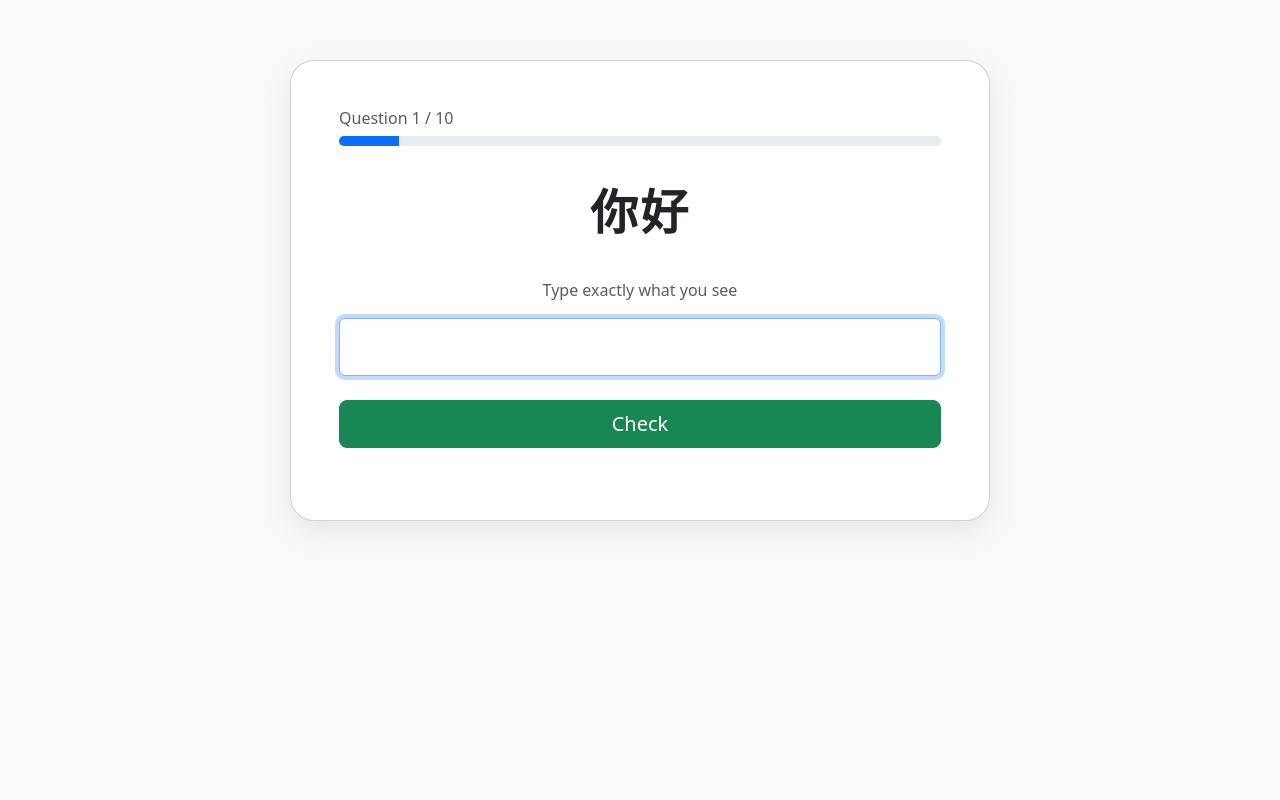
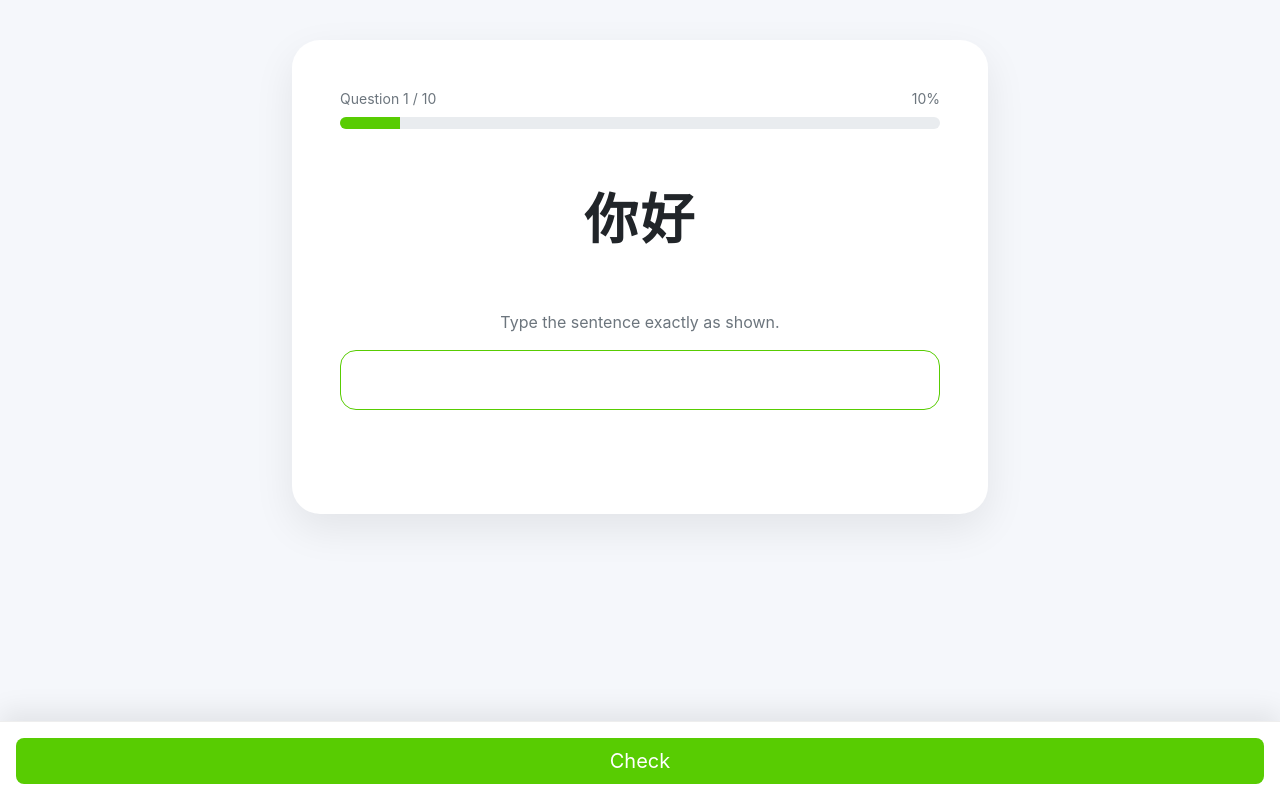
Before and after one commit to ajax997/ChQuiz, a Flask app: page /quiz in a window 1280 px wide. Run offline with Flask 3, Linux system fonts and the light colour scheme.

Commit message:
Update quiz.html

```diff
--- a/templates/quiz.html
+++ b/templates/quiz.html
@@ -4,193 +4,415 @@
 <head>
     <meta charset="UTF-8">
 
-    <!-- Prevent Safari zoom -->
     <meta name="viewport"
-        content="width=device-width, initial-scale=1, maximum-scale=1, viewport-fit=cover">
+          content="width=device-width,
+                   initial-scale=1,
+                   viewport-fit=cover">
 
     <title>Chinese Typing Practice</title>
 
-    <link href="https://cdn.jsdelivr.net/npm/bootstrap@5.3.7/dist/css/bootstrap.min.css"
-        rel="stylesheet">
+    <link href="https://cdn.jsdelivr.net/npm/bootstrap@5.3.3/dist/css/bootstrap.min.css"
+          rel="stylesheet">
 
     <style>
-        body {
-            background: #f8f9fa;
+        :root{
+            --primary:#58cc02;
+            --danger:#ff4b4b;
+            --card-radius:28px;
         }
 
-        .quiz-card {
-            max-width: 700px;
-            margin: 60px auto;
-            border-radius: 24px;
-            box-shadow: 0 10px 30px rgba(0,0,0,.08);
+        html,
+        body{
+            height:100%;
         }
 
-        .sentence {
-            font-size: 48px;
-            font-weight: 700;
-            letter-spacing: 2px;
-            margin: 30px 0;
+        body{
+
+            background:#f5f7fb;
+
+            font-family:
+                -apple-system,
+                BlinkMacSystemFont,
+                "Segoe UI",
+                Roboto,
+                sans-serif;
+
+            overscroll-behavior:none;
+
+            padding-bottom:140px;
         }
 
-        input {
-            font-size: 20px !important; /* Prevent Safari zoom */
-            height: 58px;
+        .container{
+
+            max-width:720px;
+            margin:auto;
+            padding-top:40px;
         }
 
-        #pinyin {
-            display: none;
-            font-size: 22px;
-            color: #0d6efd;
+        .card{
+
+            border:none;
+            border-radius:var(--card-radius);
+
+            box-shadow:
+                0 15px 40px rgba(0,0,0,.08);
         }
 
-        .correct {
-            color: #198754;
-            font-weight: bold;
+        .progress{
+
+            height:12px;
+            border-radius:999px;
         }
 
-        .wrong {
-            color: #dc3545;
-            font-weight: bold;
+        .progress-bar{
+            background:var(--primary);
         }
 
-        .progress {
-            height: 10px;
+        .sentence{
+
+            font-size:54px;
+            font-weight:700;
+            letter-spacing:2px;
+
+            text-align:center;
+
+            margin:50px 0;
         }
+
+        .typing-box{
+
+            font-size:20px !important;
+
+            height:60px;
+
+            text-align:center;
+
+            border-radius:16px;
+        }
+
+        .typing-box:focus{
+
+            box-shadow:none;
+
+            border-color:var(--primary);
+        }
+
+        .feedback{
+
+            min-height:36px;
+
+            margin-top:20px;
+
+            text-align:center;
+
+            font-size:22px;
+
+            font-weight:600;
+        }
+
+        .correct{
+
+            color:var(--primary);
+        }
+
+        .wrong{
+
+            color:var(--danger);
+        }
+
+        #pinyin{
+
+            display:none;
+
+            font-size:22px;
+
+            color:#0d6efd;
+
+            text-align:center;
+
+            margin-top:12px;
+        }
+
+        .bottom-bar{
+
+            position:fixed;
+
+            left:0;
+            right:0;
+            bottom:0;
+
+            background:white;
+
+            padding:16px;
+
+            padding-bottom:max(16px, env(safe-area-inset-bottom));
+
+            border-top:1px solid #eee;
+
+            box-shadow:
+                0 -10px 25px rgba(0,0,0,.08);
+
+            transition:bottom .15s;
+
+            z-index:999;
+        }
+
+        .btn-success{
+
+            background:var(--primary);
+            border:none;
+        }
+
+        .btn-success:hover{
+
+            background:#4eb400;
+        }
+
+        .shake{
+
+            animation:shake .35s;
+        }
+
+        @keyframes shake{
+
+            0%{transform:translateX(0);}
+            25%{transform:translateX(-8px);}
+            50%{transform:translateX(8px);}
+            75%{transform:translateX(-8px);}
+            100%{transform:translateX(0);}
+        }
+
     </style>
+
 </head>
 
 <body>
 
 <div class="container">
 
-<div class="card quiz-card">
+    <div class="card">
 
-<div class="card-body p-5">
+        <div class="card-body p-4 p-md-5">
 
-<h6 class="text-muted">
-Question {{ number }} / {{ total }}
-</h6>
+            <div class="d-flex justify-content-between mb-2">
 
-<div class="progress mb-4">
-<div class="progress-bar"
-style="width: {{ (number/total)*100 }}%"></div>
-</div>
+                <small class="text-secondary">
 
-<div class="sentence text-center">
-{{ question.cn }}
-</div>
+                    Question {{ number }} / {{ total }}
 
-<div class="text-center text-muted mb-3">
-Type exactly what you see
-</div>
+                </small>
 
-<input
-id="answer"
-class="form-control"
-autocomplete="off"
-autocorrect="off"
-autocapitalize="off"
-spellcheck="false">
+                <small class="text-secondary">
 
-<div class="d-grid gap-2 mt-4">
+                    {{ ((number/total)*100)|round|int }}%
 
-<button
-class="btn btn-success btn-lg"
-onclick="check()">
-Check
-</button>
+                </small>
 
-<button
-id="showBtn"
-class="btn btn-outline-secondary"
-style="display:none"
-onclick="showPinyin()">
+            </div>
 
-Show Pinyin
+            <div class="progress">
 
-</button>
+                <div class="progress-bar"
+                     style="width:{{ (number/total)*100 }}%"></div>
+
+            </div>
+
+            <div class="sentence">
+
+                {{ question.cn }}
+
+            </div>
+
+            <p class="text-center text-secondary mb-3">
+
+                Type the sentence exactly as shown.
+
+            </p>
+
+            <input
+
+                id="answer"
+
+                class="form-control typing-box"
+
+                autocomplete="off"
+
+                autocorrect="off"
+
+                autocapitalize="off"
+
+                spellcheck="false"
+
+                inputmode="text"
+
+                enterkeyhint="done"
+
+                name="typing"
+
+                autofocus>
+
+            <div id="feedback"
+                 class="feedback"></div>
+
+            <div id="pinyin">
+
+                {{ question.pinyin }}
+
+            </div>
+
+        </div>
+
+    </div>
 
 </div>
 
-<div
-id="feedback"
-class="text-center mt-4 fs-5">
-</div>
 
-<div
-id="pinyin"
-class="text-center mt-3">
-{{ question.pinyin }}
-</div>
+<div class="bottom-bar">
+
+    <div class="d-grid gap-2">
+
+        <button
+
+            class="btn btn-success btn-lg"
+
+            onclick="check()">
+
+            Check
+
+        </button>
+
+        <button
+
+            id="showBtn"
+
+            class="btn btn-outline-secondary"
+
+            onclick="showPinyin()"
+
+            style="display:none">
+
+            Show Pinyin
+
+        </button>
+
+    </div>
 
 </div>
 
-</div>
-
-</div>
 
 <audio id="correctSound">
-<source src="https://actions.google.com/sounds/v1/cartoon/pop.ogg">
+
+    <source src="https://actions.google.com/sounds/v1/cartoon/pop.ogg">
+
 </audio>
 
 <script>
 
-const correct = "{{ question.cn }}";
+const correct="{{ question.cn }}";
 
-function normalize(s){
-    return s
+const input=document.getElementById("answer");
+
+const feedback=document.getElementById("feedback");
+
+const bottomBar=document.querySelector(".bottom-bar");
+
+function normalize(text){
+
+    return text
         .replace(/\s+/g,"")
         .trim();
 }
 
 async function check(){
 
-    const answer=document.getElementById("answer").value;
+    const value=input.value;
 
-    if(normalize(answer)==normalize(correct)){
+    if(normalize(value)==normalize(correct)){
 
-        document.getElementById("feedback").innerHTML=
-        '<span class="correct">✓ Correct</span>';
+        feedback.innerHTML='<span class="correct">✓ Correct!</span>';
 
         document.getElementById("correctSound").play();
 
         await fetch("/check",{
+
             method:"POST",
+
             headers:{
                 "Content-Type":"application/x-www-form-urlencoded"
             },
-            body:"answer="+encodeURIComponent(answer)
+
+            body:"answer="+encodeURIComponent(value)
+
         });
 
         setTimeout(()=>{
+
             location.reload();
+
         },700);
 
-    }else{
+    }
 
-        document.getElementById("feedback").innerHTML=
-        '<span class="wrong">✗ Try again</span>';
+    else{
+
+        feedback.innerHTML='<span class="wrong">✗ Try Again</span>';
+
+        input.classList.remove("shake");
+
+        void input.offsetWidth;
+
+        input.classList.add("shake");
 
         document.getElementById("showBtn").style.display="block";
-
     }
 
 }
 
 function showPinyin(){
+
     document.getElementById("pinyin").style.display="block";
+
 }
 
-document.getElementById("answer")
-.addEventListener("keydown",function(e){
+input.addEventListener("keydown",function(e){
+
     if(e.key==="Enter"){
+
         check();
+
     }
+
 });
 
-document.getElementById("answer").focus();
+function updateBottomBar(){
+
+    if(!window.visualViewport) return;
+
+    const keyboardHeight=
+        window.innerHeight-window.visualViewport.height;
+
+    bottomBar.style.bottom=
+        Math.max(keyboardHeight,0)+"px";
+}
+
+if(window.visualViewport){
+
+    visualViewport.addEventListener("resize",updateBottomBar);
+
+    visualViewport.addEventListener("scroll",updateBottomBar);
+
+    updateBottomBar();
+
+}
+
+window.onload=()=>{
+
+    input.focus();
+
+};
 
 </script>
 
 </body>
+
 </html>
```
